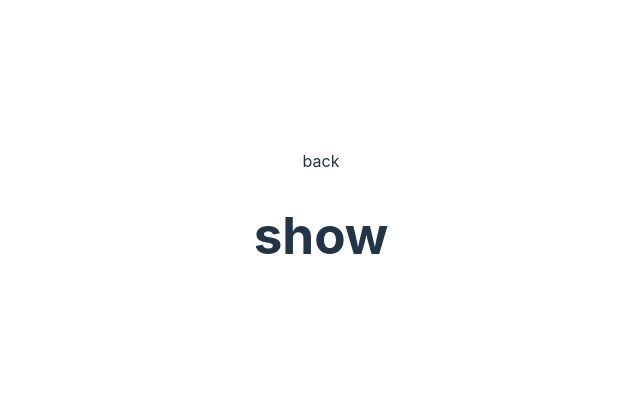
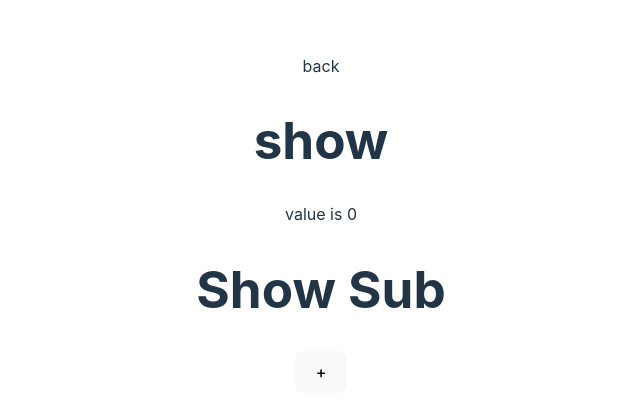
Before and after one commit to lazycattylqm/wujieexample, a React (Vite) app in the folder vite-react-ts/: page /show in a window 1280 px wide. Shown: the part 177-594 px from the top of the page, without its empty margins (319-959 px from the left). Built offline with nearby package versions, Linux system fonts and the light colour scheme.

Commit message:
add redux

```diff
--- a/vite-react-ts/package.json
+++ b/vite-react-ts/package.json
@@ -9,11 +9,14 @@
     "preview": "vite preview"
   },
   "dependencies": {
+    "@reduxjs/toolkit": "^1.8.5",
+    "@types/react-redux": "^7.1.24",
     "@types/react-router-dom": "^5.3.3",
     "localforage": "^1.10.0",
     "match-sorter": "^6.3.1",
     "react": "^18.2.0",
     "react-dom": "^18.2.0",
+    "react-redux": "^8.0.2",
     "react-router-dom": "^6.4.0",
     "recoil": "^0.7.5",
     "sort-by": "^1.2.0"
--- a/vite-react-ts/src/components/Show.tsx
+++ b/vite-react-ts/src/components/Show.tsx
@@ -1,7 +1,20 @@
+import { useSelector, useDispatch } from 'react-redux';
 import { useNavigate } from 'react-router-dom';
+import ShowSub from './show_sub/ShowSub';
+import { reset } from './show_sub/reducer/counter_reducer';
+import { useEffect, useRef } from 'react';
 
 const Show = () => {
   const nav = useNavigate();
+  const dispatch = useDispatch();
+  const value = useSelector((state) => state.counter.count);
+  const a = useRef(value);
+  useEffect(() => {
+    return () => {
+      console.log('unmount show', value, a);
+      dispatch(reset());
+    };
+  }, []);
   return (
     <div>
       <div
@@ -12,6 +25,8 @@ const Show = () => {
         back
       </div>
       <h1>show</h1>
+      <div>value is {value}</div>
+      <ShowSub />
     </div>
   );
 };
--- /dev/null
+++ b/vite-react-ts/src/components/show_sub/ShowSub.tsx
@@ -0,0 +1,19 @@
+import { useDispatch } from 'react-redux';
+import { increment } from './reducer/counter_reducer';
+
+const ShowSub = () => {
+  const dispatch = useDispatch();
+  const onClick = () => {
+    dispatch(increment());
+  };
+  return (
+    <>
+      <h1>Show Sub</h1>
+      <div>
+        <button onClick={onClick}>+</button>
+      </div>
+    </>
+  );
+};
+
+export default ShowSub;
--- /dev/null
+++ b/vite-react-ts/src/components/show_sub/reducer/counter_reducer.ts
@@ -0,0 +1,19 @@
+import { createSlice } from "@reduxjs/toolkit";
+
+const counterSlice = createSlice({
+  name: 'counter',
+  initialState: {
+    count: 0
+  },
+  reducers: {
+    increment: (state) => { state.count += 1 },
+    reset: (state) => {
+      console.log("resetting", state.count);
+      state.count = 0
+
+    }
+  },
+});
+
+export const { increment, reset } = counterSlice.actions;
+export default counterSlice.reducer;
--- a/vite-react-ts/src/main.tsx
+++ b/vite-react-ts/src/main.tsx
@@ -5,11 +5,15 @@ import './index.css';
 import { RouterProvider } from 'react-router-dom';
 import { route } from './routes';
 import { RecoilRoot } from 'recoil';
+import store from './reducer_store';
+import { Provider } from 'react-redux';
 
 ReactDOM.createRoot(document.getElementById('root') as HTMLElement).render(
-  <React.StrictMode>
-    <RecoilRoot>
-      <RouterProvider router={route} />
-    </RecoilRoot>
-  </React.StrictMode>
+  <Provider store={store}>
+    <React.StrictMode>
+      <RecoilRoot>
+        <RouterProvider router={route} />
+      </RecoilRoot>
+    </React.StrictMode>
+  </Provider>
 );
--- /dev/null
+++ b/vite-react-ts/src/reducer_store.ts
@@ -0,0 +1,7 @@
+import { configureStore } from "@reduxjs/toolkit";
+import counterReducer from "./components/show_sub/reducer/counter_reducer";
+export default configureStore({
+  reducer: {
+    counter: counterReducer
+  },
+})
```
